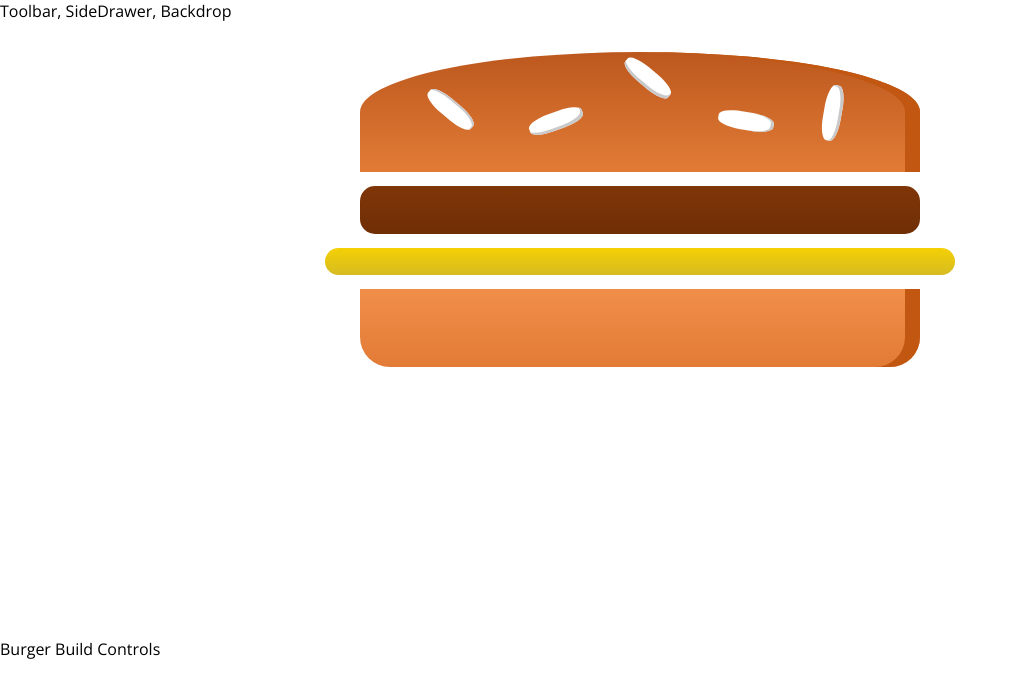
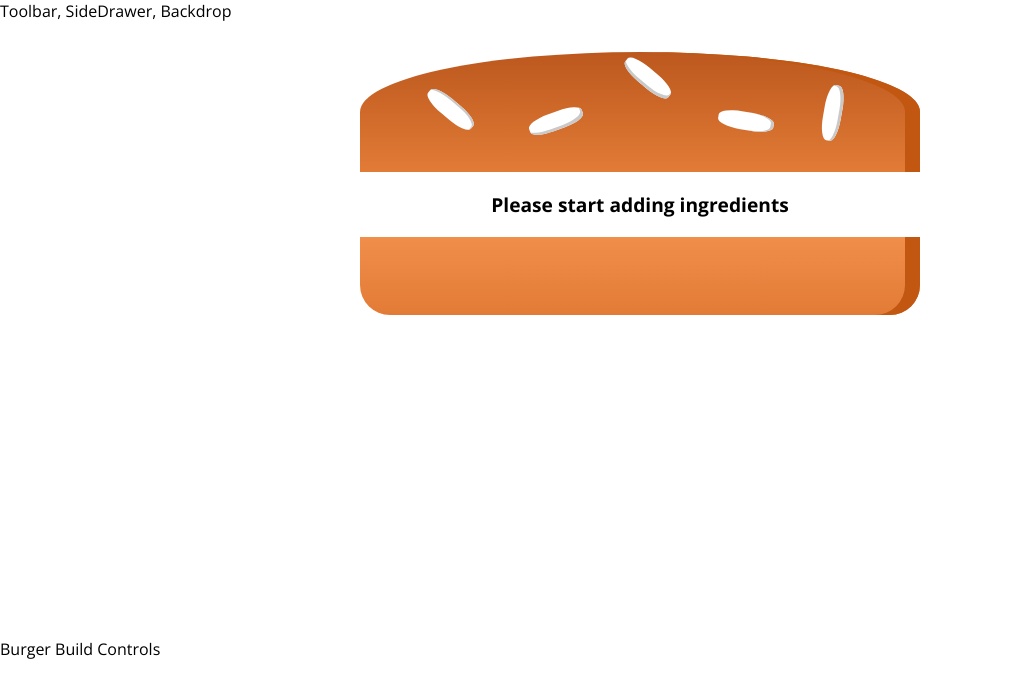
Before and after one commit to ShimnaA/burgerapp, a React (Create React App) app: page / in a window 1280 px wide. Shown: the top 698 px of the page, without its empty margins (0-1018 px from the left). Built offline with nearby package versions, Linux system fonts and the light colour scheme.

Commit message:
render burger dynamically

```diff
--- a/src/components/Burger/Burger.js
+++ b/src/components/Burger/Burger.js
@@ -3,13 +3,25 @@
 import Burgeringredient from './BurgerIngredients/BurgerIngredients';
 
 
-const burger = () => {
+const burger = (props) => {
 
+
+    let transingredients = Object.keys(props.ingredients)
+    .map(igKey => {
+        return [...Array(props.ingredients[igKey])].map((_, i)=> {
+            return <Burgeringredient key={igKey + i} type={igKey}/>;
+        });
+    })
+    .reduce((arr, el) => {
+            return arr.concat(el)
+        }, []);
+    if (transingredients.length === 0 ){
+        transingredients=<p>Please start adding ingredients</p>
+    }
     return(
         <div className={styles.Burger}>
             <Burgeringredient type='bread-top' />
-            <Burgeringredient type='meat' />
-            <Burgeringredient type='cheese' />
+            {transingredients}
             <Burgeringredient type='bread-bottom' />
         </div>
     );
--- a/src/containers/BurgerBuilder/BurgerBuider.js
+++ b/src/containers/BurgerBuilder/BurgerBuider.js
@@ -4,10 +4,18 @@
 import Burger from '../../components/Burger/Burger'
 
 class BurgerBuilder extends Component{
+    state = {
+        ingredient: {
+            salad: 0,
+            meat: 0,
+            cheese: 0,
+            bacon: 0
+        }
+    }
     render(){
         return(
             <Aux>
-                <Burger />
+                <Burger ingredients={this.state.ingredient}/>
                 <div>Burger Build Controls</div>
             </Aux>
         );
```
